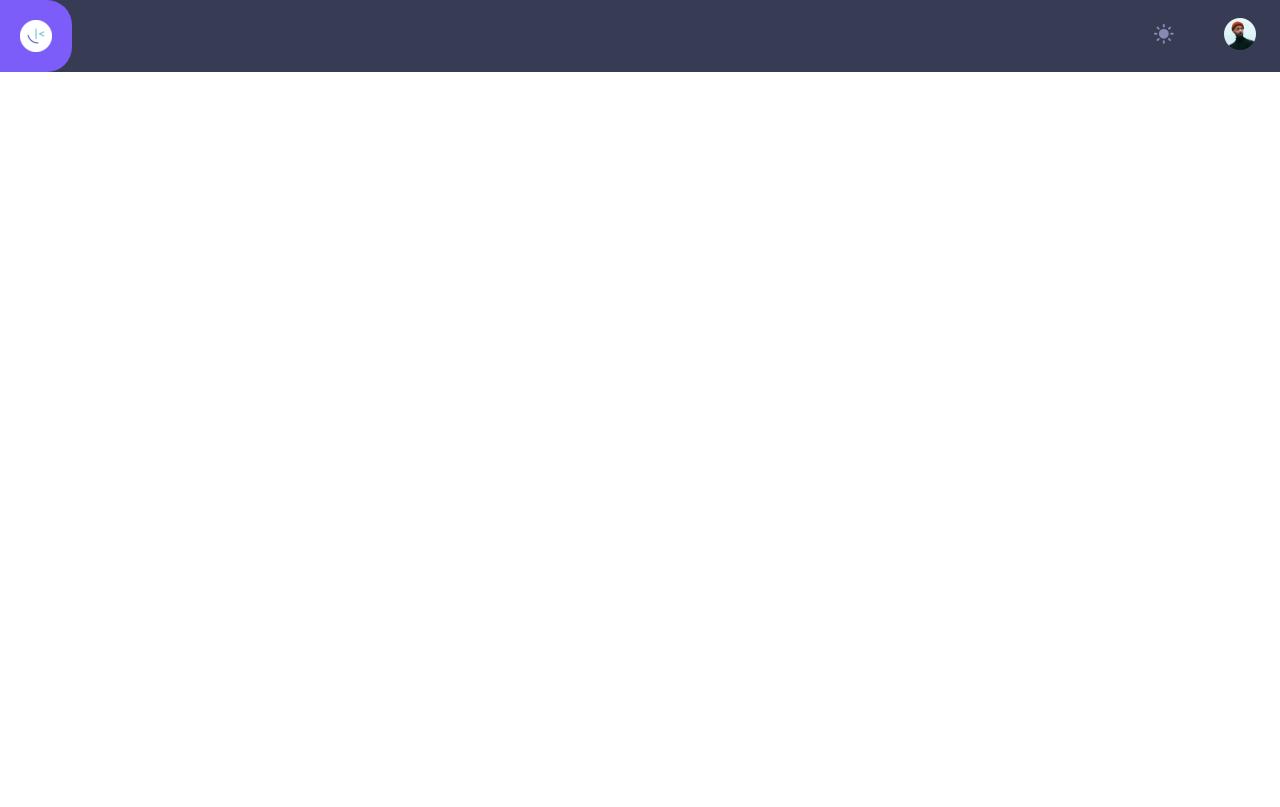
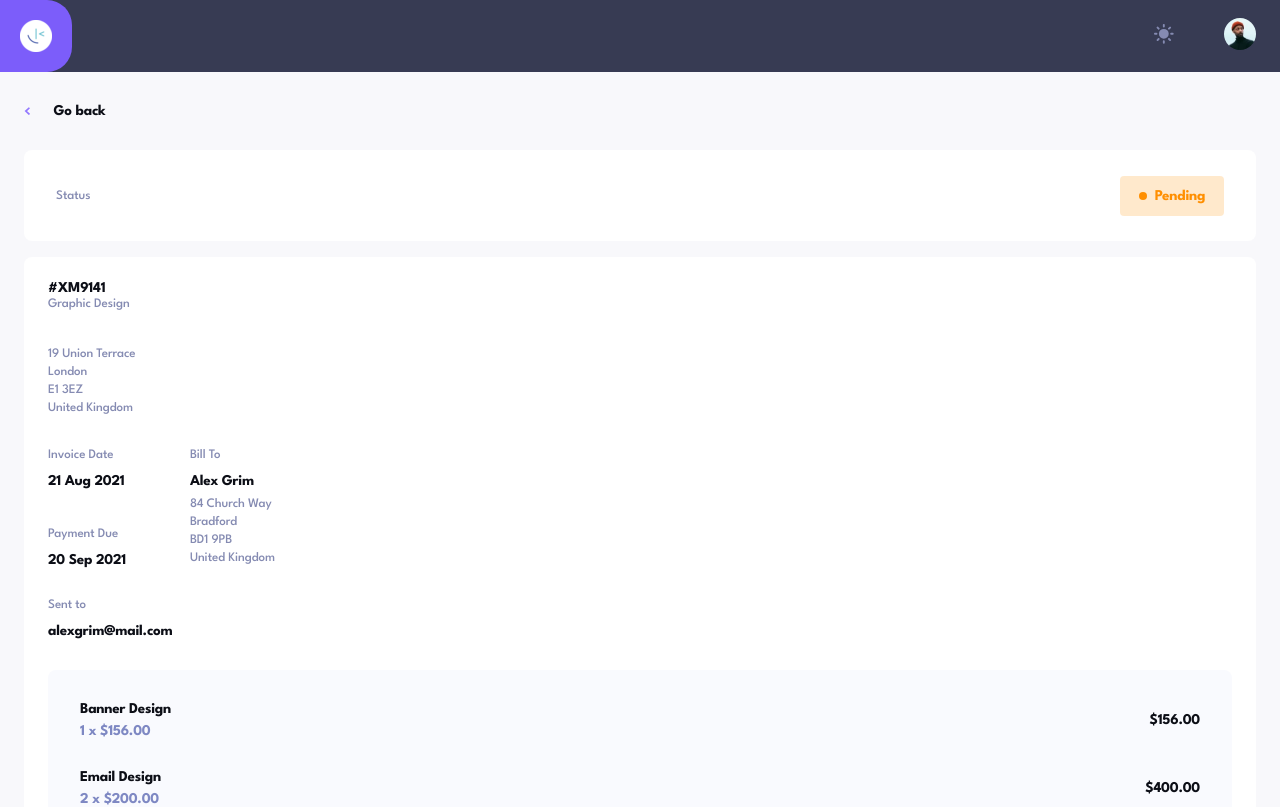
Before and after one commit to eosook/invoice-tracker, a React (Vite) app: page /info in a window 1280 px wide. Before the commit this address had no page. Shown: the top 807 px of the page. Built offline with nearby package versions, Linux system fonts and the light colour scheme.

Commit message:
adds invoice info styling

```diff
--- a/src/App.tsx
+++ b/src/App.tsx
@@ -3,6 +3,7 @@ import { BrowserRouter, Routes, Route } from 'react-router-dom';
 import Header from './components/Header/Header';
 import InvoicePage from './pages/InvoicePage/InvoicePage';
 import { useState } from "react";
+import InvoiceInfo from './pages/InvoiceInfo/InvoiceInfo';
 
 function App() {
   const [mode, setMode] = useState("light");
@@ -12,6 +13,7 @@ function App() {
       <Header mode={mode} setMode={setMode}/>
       <Routes>
         <Route path="/" element={<InvoicePage mode={mode}/>}></Route>
+        <Route path="/info" element={<InvoiceInfo/>}></Route>
       </Routes>
     </BrowserRouter>
   )
--- /dev/null
+++ b/src/pages/InvoiceInfo/InvoiceInfo.scss
@@ -0,0 +1,160 @@
+@use '../../styles/partials/colors' as *;
+@use '../../styles/partials/mixins' as *;
+@use '../../styles/partials/fonts' as *;
+
+.info{
+    padding: 2rem 1.5rem;
+    background-color: $light-background;
+    height: 100%;
+    &__back{
+        display: flex;
+        align-items: center;
+        &-arrow{
+            height: 8px;
+        }
+        &-header{
+            @include invoiceHeader;
+            margin-left: 1.5rem;
+        }
+    }
+
+    &-status{
+        background-color: white;
+        border-radius: 8px;
+        height: 91px;
+        display: flex;
+        align-items: center;
+        justify-content: space-between;
+        padding: 2rem;
+        margin: 2rem 0 1rem;
+
+        &__header{
+            @include invoiceSubheader;
+        }
+
+        &__box{
+            background-color: rgba($status-orange, 0.2);
+            height: 40px;
+            width: 104px;
+            border-radius: 4px;
+            display: flex;
+            justify-content: center;
+            align-items: center;
+            gap: 0.5rem;
+        }
+
+        &__circle{
+            width: 8px;
+            height: 8px;
+            background-color: $status-orange;
+            border-radius: 50%;
+        }
+
+        &__status{
+            @include invoiceHeader;
+            color: $status-orange;
+        }
+    }
+
+    &-main{
+        background-color: white;
+        padding: 1.5rem;
+        border-radius: 8px;
+
+        &--black{
+            @include invoiceHeader;
+        }
+
+        &--grey{
+            @include invoiceSubheader;
+            line-height: 18px;
+        }
+
+        &--white{
+            @include invoiceSubheader;
+            line-height: 18px;
+            color: white;
+        }
+
+        &__subheader{
+            @include invoiceSubheader;
+            margin-bottom: 13px;
+        }
+
+        &__container{
+            margin-bottom: 2rem;
+        }
+
+        &--margin{
+            margin-bottom: 7px;
+        }
+
+        &__body{
+            &-top{
+                display: flex;
+                gap: 4rem;
+                margin-bottom: 2rem;
+            }
+        }
+
+        &__dates{
+            display: flex;
+            flex-direction: column;
+            justify-content: space-between;
+        }
+    }
+
+    &__buttons{
+        height: 91px;
+        width: 100%;
+        background-color: white;
+        position: fixed;
+        bottom: 0;
+        display: flex;
+        padding: 2rem;
+
+        &-edit{
+            background-color: $button-grey;
+        }
+    }
+}
+
+.charge{
+    margin: 2rem 0;
+    background-color: $button-grey;
+    border-radius: 8px;
+
+    &__single{
+        padding: 0 2rem 2rem;
+        display: flex;
+        justify-content: space-between;
+        align-items: center;
+
+        &:first-child{
+            padding: 2rem;
+        }
+    }
+
+    &__container{
+
+    }
+
+    &__black{
+        @include invoiceHeader;
+    }
+
+    &__calculate{
+        @include invoiceHeader;
+        color: $font-blue;
+        margin-top: 0.5rem;
+    }
+
+    &__grand-total{
+        background-color: $black;
+        padding: 2.5rem 2rem;
+        display: flex;
+        justify-content: space-between;
+        color: white;
+        border-radius: 0 0 8px 8px;
+    }
+}
--- /dev/null
+++ b/src/pages/InvoiceInfo/InvoiceInfo.tsx
@@ -0,0 +1,83 @@
+import "./InvoiceInfo.scss";
+import arrowLeft from "../../assets/images/icon-arrow-left.svg";
+
+export default function InvoiceInfo() {
+  return (
+    <div className="info">
+      <div className="info__back">
+        <img src={arrowLeft} className="info__back-arrow"></img>
+        <h2 className="info__back-header">Go back</h2>
+      </div>
+      <div className="info-status">
+        <h4 className="info-status__header">Status</h4>
+        <div className="info-status__box">
+          <div className="info-status__circle"></div>
+          <h3 className="info-status__status">Pending</h3>
+        </div>
+      </div>
+      <div className="info-main">
+        <div className="info-main__container">
+          <h2 className="info-main--black">#XM9141</h2>
+          <h4 className="info-main--grey">Graphic Design</h4>
+        </div>
+        <div className="info-main__container">
+          <h4 className="info-main--grey">19 Union Terrace</h4>
+          <h4 className="info-main--grey">London</h4>
+          <h4 className="info-main--grey">E1 3EZ</h4>
+          <h4 className="info-main--grey">United Kingdom</h4>
+        </div>
+        <div className="info-main__body">
+          <div className="info-main__body-top">
+            <div className="info-main__dates">
+              <div className="info-main__date">
+                <h2 className="info-main__subheader">Invoice Date</h2>
+                <h2 className="info-main--black">21 Aug 2021</h2>
+              </div>
+              <div className="info-main__payment-due">
+                <h2 className="info-main__subheader">Payment Due</h2>
+                <h2 className="info-main--black">20 Sep 2021</h2>
+              </div>
+            </div>
+            <div className="info-main__bill-to">
+              <h2 className="info-main__subheader">Bill To</h2>
+              <h2 className="info-main--black info-main--margin">Alex Grim</h2>
+              <h4 className="info-main--grey">84 Church Way</h4>
+              <h4 className="info-main--grey">Bradford</h4>
+              <h4 className="info-main--grey">BD1 9PB</h4>
+              <h4 className="info-main--grey">United Kingdom</h4>
+            </div>
+          </div>
+          <div className="info-main__email">
+            <h4 className="info-main__subheader">Sent to</h4>
+            <h2 className="info-main--black">alexgrim@mail.com</h2>
+          </div>
+        </div>
+        <div className="charge">
+          <div className="charge__single">
+            <div className="charge__container">
+              <h2 className="charge__black">Banner Design</h2>
+              <h4 className="charge__calculate">1 x $156.00</h4>
+            </div>
+            <h2 className="charge__black">$156.00</h2>
+          </div>
+          <div className="charge__single">
+            <div className="charge__container">
+              <h2 className="charge__black">Email Design</h2>
+              <h4 className="charge__calculate">2 x $200.00</h4>
+            </div>
+            <h2 className="charge__black">$400.00</h2>
+          </div>
+          <div className="charge__grand-total">
+            <h3 className="info-main--white">Grand Total</h3>
+            <h2 className="charge__price">$556.00</h2>
+          </div>
+        </div>
+      </div>
+      {/* <div className="info__buttons">
+        <button className="info__buttons--edit">Edit</button>
+        <button className="info__buttons--delete">Delete</button>
+        <button className="info__buttons--paid">Mark as Paid</button>
+      </div> */}
+    </div>
+  );
+}
--- a/src/styles/partials/_colors.scss
+++ b/src/styles/partials/_colors.scss
@@ -23,3 +23,5 @@ $dark-background: #141625;
 $subheader-grey: #858BB2;
 $status-green: #33D69F;
 $status-orange: #FF8F00;
+
+$button-grey: #F9FAFE;
--- a/src/styles/partials/_mixins.scss
+++ b/src/styles/partials/_mixins.scss
@@ -11,3 +11,11 @@
         background-color: $purple-light;
     }
 }
+
+@mixin greyButton(){
+
+}
+
+@mixin redButton(){
+
+}
```
